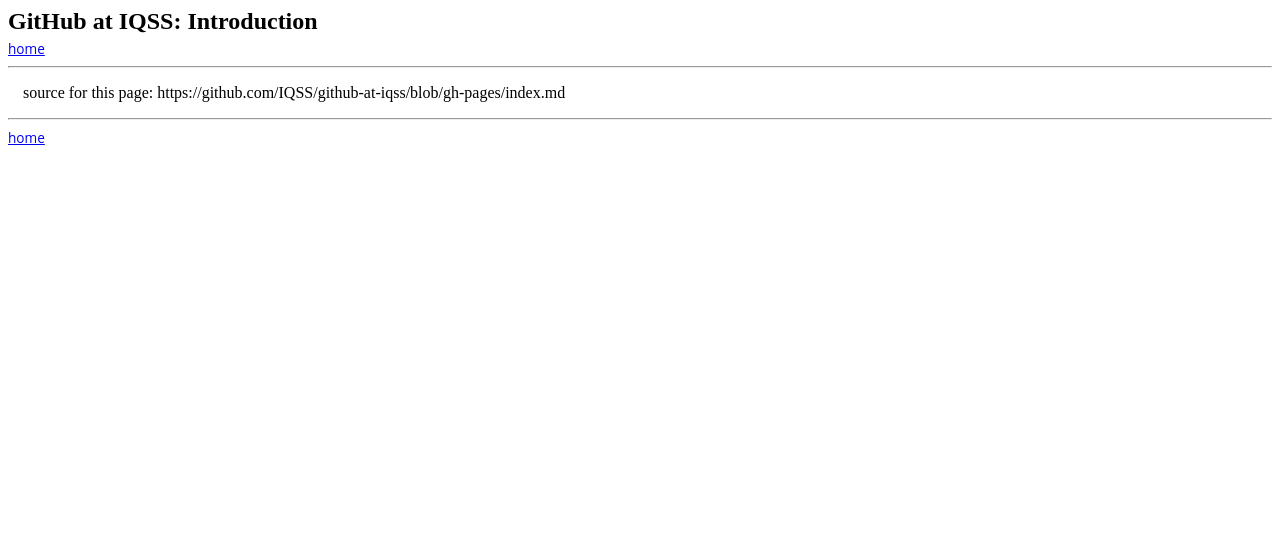
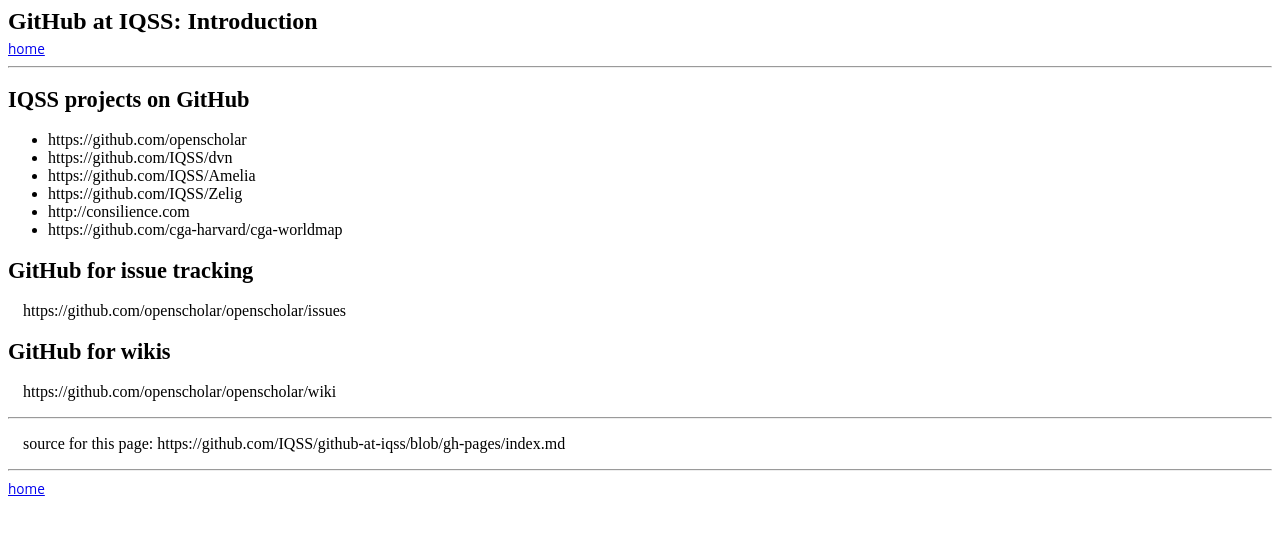
Before and after one commit to IQSS/github-at-iqss, a Jekyll site: the page built from index.md, in a window 1280 px wide. Shown: the top 535 px of the page. Built offline with Jekyll 4.4.1, drawn with Linux system fonts in a browser that asks for light colours; Markdown is read by kramdown in place of the engine named in the settings.

Commit message:
add some more to index page

```diff
--- a/index.md
+++ b/index.md
@@ -2,4 +2,23 @@
 layout: default
 title: Introduction
 ---
+## IQSS projects on GitHub
+
+- https://github.com/openscholar
+- https://github.com/IQSS/dvn
+- https://github.com/IQSS/Amelia
+- https://github.com/IQSS/Zelig
+- http://consilience.com
+- https://github.com/cga-harvard/cga-worldmap
+
+## GitHub for issue tracking
+
+https://github.com/openscholar/openscholar/issues
+
+## GitHub for wikis
+
+https://github.com/openscholar/openscholar/wiki
+
+---
+
 source for this page: https://github.com/IQSS/github-at-iqss/blob/gh-pages/index.md
```
